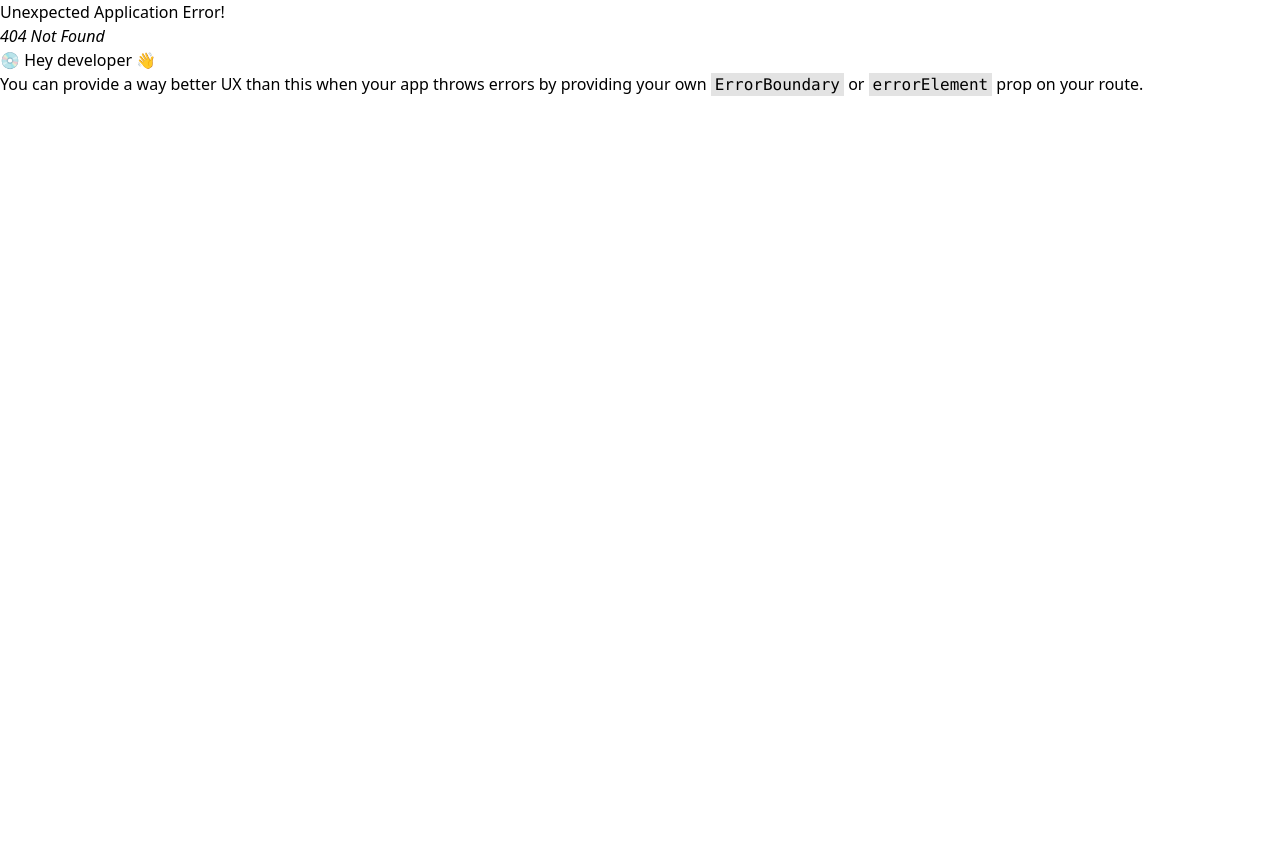
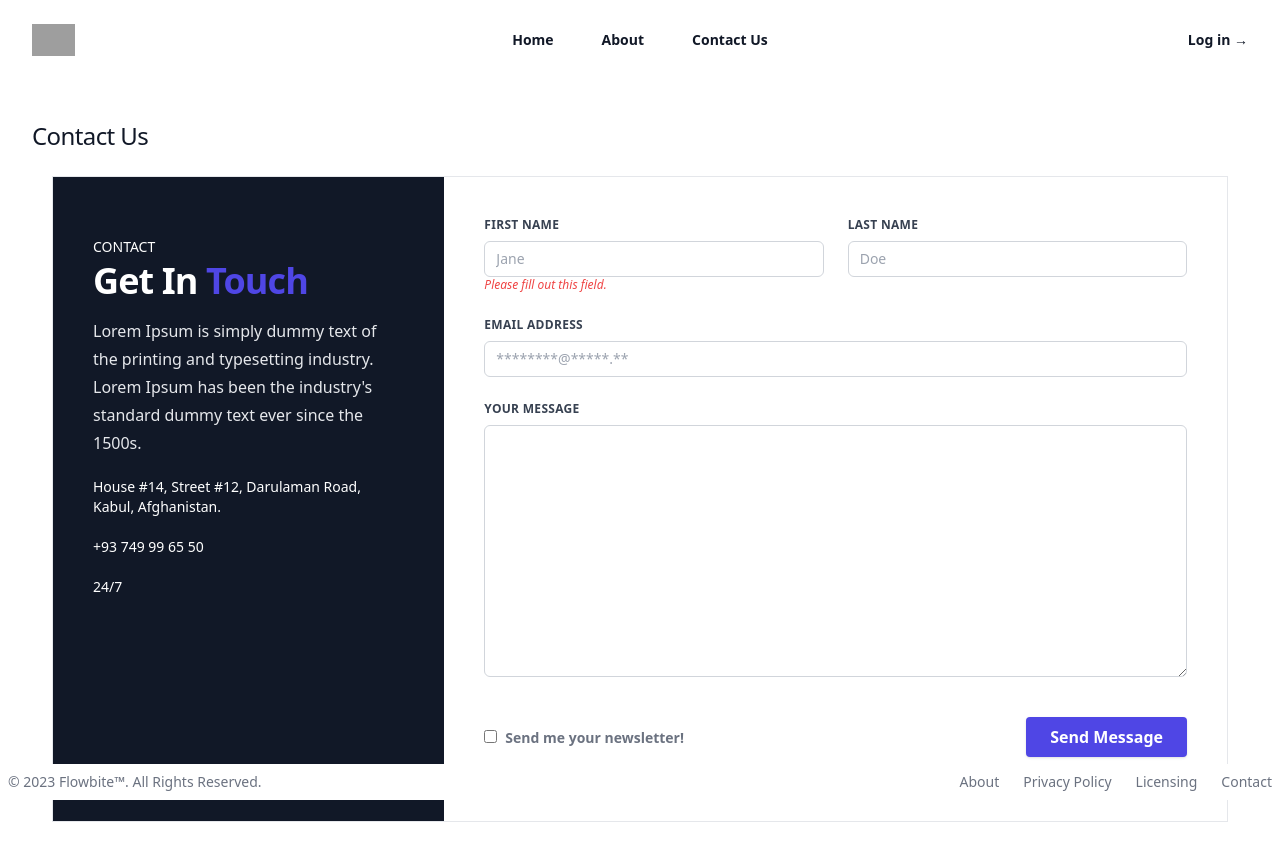
Before and after one commit to abhiaki19/ReactJs, a React (Create React App) app in the folder Frontend/: page /contact in a window 1280 px wide. Before the commit this address had no page. Shown: the top 860 px of the page. Before the commit the page ends 800 px from the top, so only its background shows below. Built offline with nearby package versions, Linux system fonts and the light colour scheme; grey boxes are pictures that could not be loaded.

Commit message:
contect us page added

```diff
--- a/Frontend/src/index.js
+++ b/Frontend/src/index.js
@@ -7,6 +7,7 @@ import Layout from './layout/Layout';
 import Home from './pages/Home';
 import Login from './pages/Login';
 import About from './pages/About';
+import ContactUs from './pages/ContactUs';
 
 
 const root = ReactDOM.createRoot(document.getElementById('root'));
@@ -26,7 +27,8 @@ const route = createBrowserRouter ([{path: '/', element: <Layout />,
             {path: 'home', element: <Home />},
             {path: '', element: <Home />},
             {path: 'login', element: <Login />},
-            {path: 'about', element: <About />}
+            {path: 'about', element: <About />},
+            {path: 'contact', element: <ContactUs />}
           ]
 }]);
 
--- a/Frontend/src/layout/Footer.jsx
+++ b/Frontend/src/layout/Footer.jsx
@@ -1,6 +1,6 @@
 function Footer() {
   return (
-      <footer className=" fixed inset-x-0  bottom-0   bg-white m-4 dark:bg-gray-800">
+      <footer className=" fixed inset-x-0  bottom-0   bg-white dark:bg-gray-800">
           <div className="w-full mx-auto max-w-screen-xl p-2 md:flex md:items-center md:justify-between">
               <span className="text-sm text-gray-500 sm:text-center dark:text-gray-400">© 2023 <a href="https://flowbite.com/" className="hover:underline">Flowbite™</a>. All Rights Reserved.
               </span>
--- a/Frontend/src/layout/Header.jsx
+++ b/Frontend/src/layout/Header.jsx
@@ -25,7 +25,7 @@ const {user} = useContext(AuthContext);
           <Link to="/about" className="text-sm/6 font-semibold text-gray-900">
             About
           </Link>
-          <Link to="/" className="text-sm/6 font-semibold text-gray-900">
+          <Link to="/contact" className="text-sm/6 font-semibold text-gray-900">
             Contact Us
           </Link>
         </div>
--- a/Frontend/src/pages/About.jsx
+++ b/Frontend/src/pages/About.jsx
@@ -4,7 +4,34 @@ function About() {
     return (
       <div className="mx-auto max-w-7xl px-4 py-10 sm:px-6 sm:py-10 lg:px-8">
             <h2 className="mb-1 text-2xl tracking-tight text-gray-900">About Us</h2>
-         <Link to='/home'>Go to home page</Link>
+            <div id="about" className="relative bg-white overflow-hidden mt-16">
+    <div className="max-w-7xl mx-auto">
+        <div className="relative z-10 pb-8 bg-white sm:pb-16 md:pb-20 lg:max-w-2xl lg:w-full lg:pb-28 xl:pb-32">
+            <svg className="hidden lg:block absolute right-0 inset-y-0 h-full w-48 text-white transform translate-x-1/2"
+                fill="currentColor" viewBox="0 0 100 100" preserveAspectRatio="none" aria-hidden="true">
+                <polygon points="50,0 100,0 50,100 0,100"></polygon>
+            </svg>
+
+            <div className="pt-1"></div>
+
+            <main className="mt-8 mx-auto max-w-7xl px-4 sm:mt-8 sm:px-6 md:mt-16 lg:mt-8 lg:px-8 xl:mt-8">
+                <div className="sm:text-center lg:text-left">
+                    <p>
+                        Donec porttitor, enim ut dapibus lobortis, lectus sem tincidunt dui, eget ornare lectus ex non
+                        libero. Nam rhoncus diam ultrices porttitor laoreet. Ut mollis fermentum ex, vel viverra lorem
+                        volutpat sodales. In ornare porttitor odio sit amet laoreet. Sed laoreet, nulla a posuere
+                        ultrices, purus nulla tristique turpis, hendrerit rutrum augue quam ut est. Fusce malesuada
+                        posuere libero, vitae dapibus eros facilisis euismod. Sed sed lobortis justo, ut tincidunt
+                        velit. Mauris in maximus eros.
+                    </p>
+                </div>
+            </main>
+        </div>
+    </div>
+    <div className="lg:absolute lg:inset-y-0 lg:right-0 lg:w-1/2">
+        <img className="h-56 w-full object-cover object-top sm:h-72 md:h-96 lg:w-full lg:h-full" src="https://cdn.pixabay.com/photo/2016/03/23/04/01/woman-1274056_960_720.jpg" alt=""/>
+    </div>
+</div>
       </div>
     );
   }
--- a/Frontend/src/pages/ContactUs.jsx
+++ b/Frontend/src/pages/ContactUs.jsx
@@ -0,0 +1,107 @@
+import { Link } from "react-router-dom";
+
+function ContactUs() {
+    return (
+      <div className="mx-auto max-w-7xl px-4 py-10 sm:px-6 sm:py-10 lg:px-8">
+            <h2 className="mb-1 text-2xl tracking-tight text-gray-900">Contact Us</h2>
+            <div  className="relative bg-white overflow-hidden">
+
+            <div class=" mx-auto p-5">
+    <div class="grid grid-cols-1 md:grid-cols-12 border">
+        <div class="bg-gray-900 md:col-span-4 p-10 text-white">
+            <p class="mt-4 text-sm leading-7 font-regular uppercase">
+                Contact
+            </p>
+            <h3 class="text-3xl sm:text-4xl leading-normal font-extrabold tracking-tight">
+                Get In <span class="text-indigo-600">Touch</span>
+            </h3>
+            <p class="mt-4 leading-7 text-gray-200">
+                Lorem Ipsum is simply dummy text of the printing and typesetting industry. Lorem Ipsum has been the
+                industry's standard dummy text ever since the 1500s.
+            </p>
+
+            <div class="flex items-center mt-5">
+
+                <span class="text-sm">House #14, Street #12, Darulaman Road, Kabul, Afghanistan.</span>
+            </div>
+            <div class="flex items-center mt-5">
+
+                <span class="text-sm">+93 749 99 65 50</span>
+            </div>
+            <div class="flex items-center mt-5">
+
+                <span class="text-sm">24/7</span>
+            </div>
+
+        </div>
+        <form class="md:col-span-8 p-10">
+            <div class="flex flex-wrap -mx-3 mb-6">
+                <div class="w-full md:w-1/2 px-3 mb-6 md:mb-0">
+                    <label class="block uppercase tracking-wide text-gray-700 text-xs font-bold mb-2"
+                        for="grid-first-name">
+                        First Name
+                    </label>
+                    <input
+                        className="block w-full rounded-md bg-white px-3 py-1.5 text-base text-gray-900 outline outline-1 -outline-offset-1 outline-gray-300 placeholder:text-gray-400 focus:outline focus:outline-2 focus:-outline-offset-2 focus:outline-indigo-600 sm:text-sm/6"
+                        id="grid-first-name" type="text" placeholder="Jane"/>
+                    <p class="text-red-500 text-xs italic">Please fill out this field.</p>
+                </div>
+                <div class="w-full md:w-1/2 px-3">
+                    <label class="block uppercase tracking-wide text-gray-700 text-xs font-bold mb-2"
+                        for="grid-last-name">
+                        Last Name
+                    </label>
+                    <input
+                        className="block w-full rounded-md bg-white px-3 py-1.5 text-base text-gray-900 outline outline-1 -outline-offset-1 outline-gray-300 placeholder:text-gray-400 focus:outline focus:outline-2 focus:-outline-offset-2 focus:outline-indigo-600 sm:text-sm/6"
+                        id="grid-last-name" type="text" placeholder="Doe"/>
+                </div>
+            </div>
+            <div class="flex flex-wrap -mx-3 mb-6">
+                <div class="w-full px-3">
+                    <label class="block uppercase tracking-wide text-gray-700 text-xs font-bold mb-2"
+                        for="grid-password">
+                        Email Address
+                    </label>
+                    <input
+                        className="block w-full rounded-md bg-white px-3 py-1.5 text-base text-gray-900 outline outline-1 -outline-offset-1 outline-gray-300 placeholder:text-gray-400 focus:outline focus:outline-2 focus:-outline-offset-2 focus:outline-indigo-600 sm:text-sm/6"
+                        id="grid-email" type="email" placeholder="********@*****.**"/>
+                </div>
+            </div>
+
+            <div class="flex flex-wrap -mx-3 mb-6">
+                <div class="w-full px-3">
+                    <label class="block uppercase tracking-wide text-gray-700 text-xs font-bold mb-2"
+                        for="grid-password">
+                        Your Message
+                    </label>
+                    <textarea rows="10"
+                        className="block w-full rounded-md bg-white px-3 py-1.5 text-base text-gray-900 outline outline-1 -outline-offset-1 outline-gray-300 placeholder:text-gray-400 focus:outline focus:outline-2 focus:-outline-offset-2 focus:outline-indigo-600 sm:text-sm/6"></textarea>
+                </div>
+                <div class="mt-10 flex justify-between w-full px-3">
+                    <div class="md:flex md:items-center">
+                        <label class="block text-gray-500 font-bold">
+                            <input class="mr-2 leading-tight" type="checkbox"/>
+                            <span class="text-sm">
+                                Send me your newsletter!
+                            </span>
+                        </label>
+                    </div>
+                    <button
+                        class="shadow bg-indigo-600 hover:bg-indigo-400 focus:shadow-outline focus:outline-none text-white font-bold py-2 px-6 rounded"
+                        type="submit">
+                        Send Message
+                    </button>
+                </div>
+
+            </div>
+
+        </form>
+
+    </div>
+</div>
+</div>
+      </div>
+    );
+  }
+
+  export default ContactUs;
--- a/Frontend/src/pages/Home.jsx
+++ b/Frontend/src/pages/Home.jsx
@@ -45,7 +45,7 @@ function Home() {
                         clear();
                     }
                 }
-            }, err => console.log(err.response.data.error.message));
+            }, err => {alert(err.response.data.error.message); console.log(err.response.data.error.message)});
         } else {
             EmployeeService().create(employee).then(res => {
                 if (res.status === 200 && res.data != null) {
@@ -55,7 +55,7 @@ function Home() {
                         clear();
                     }
                 }
-            }, err => console.log(err.response.data.error.message));
+            }, err => {alert(err.response.data.error.message); console.log(err.response.data.error.message)});
         }
     }
 
@@ -108,7 +108,7 @@ function Home() {
                             <div className="sm:col-span-3">
                                 <label htmlFor="first-name" className="block text-sm/6 font-medium text-gray-900">First name</label>
                                 <div className="mt-2">
-                                    <input type="text"
+                                    <input type="text" required
                                         value={firstName}
                                         onChange={(e) => setFirstName(e.target.value)}
                                         name="first-name"
@@ -123,7 +123,7 @@ function Home() {
                                     Last name
                                 </label>
                                 <div className="mt-2">
-                                    <input
+                                    <input required
                                         id="lastname"
                                         name="lastname"
                                         type="text"
@@ -139,7 +139,7 @@ function Home() {
                                 <label htmlFor="Email" className="block text-sm/6 font-medium text-gray-900">Email</label>
                                 <div className="mt-2">
                                     <input type="text"
-                                        name="Email"
+                                        name="Email" required
                                         id="Email"
                                         autoComplete="Email"
                                         value={email}
@@ -154,7 +154,7 @@ function Home() {
                                 </label>
                                 <div className="mt-2">
                                     <input
-                                        id="Username"
+                                        id="Username" required
                                         name="Username"
                                         type="text"
                                         autoComplete="Username"
@@ -168,7 +168,7 @@ function Home() {
                                 <label htmlFor="password" className="block text-sm/6 font-medium text-gray-900">Password</label>
                                 <div className="mt-2">
                                     <input type="password"
-                                        name="password"
+                                        name="password" required
                                         id="password"
                                         value={password}
                                         onChange={(e) => setPassword(e.target.value)}
```
